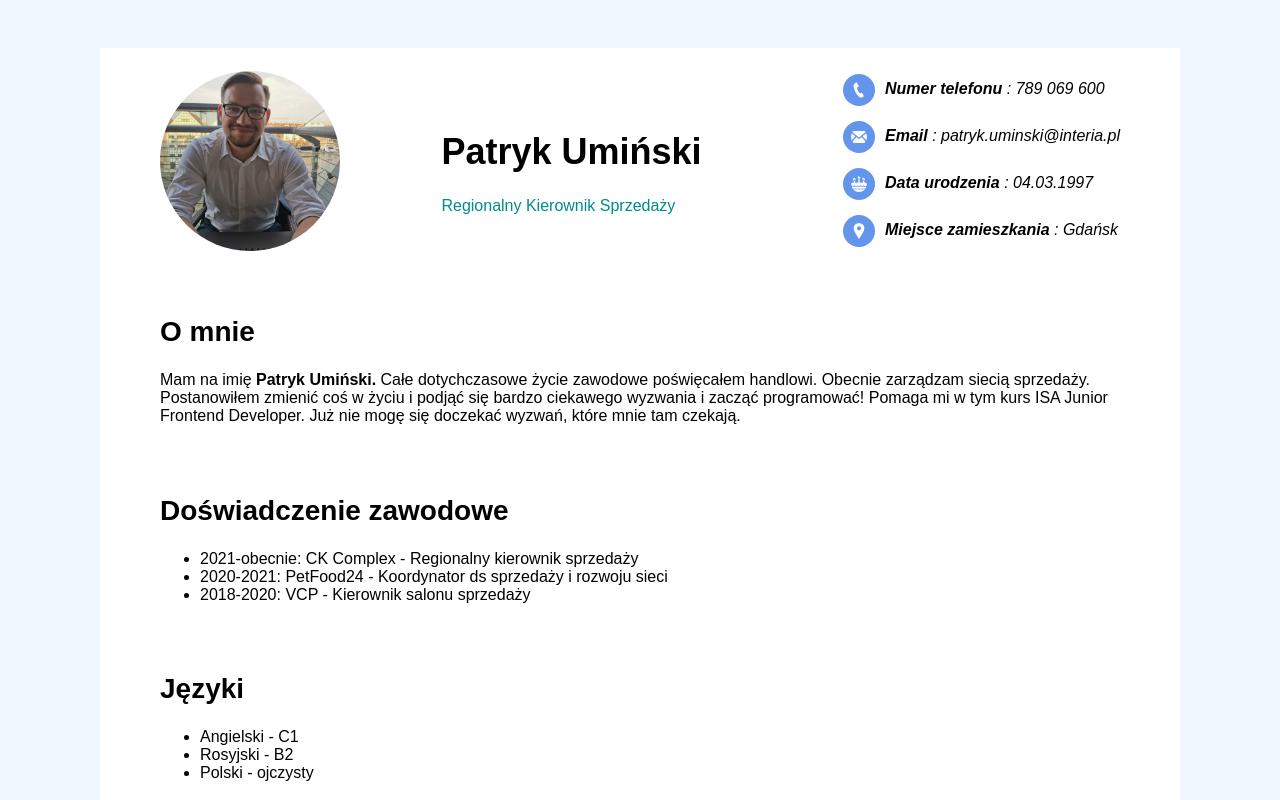
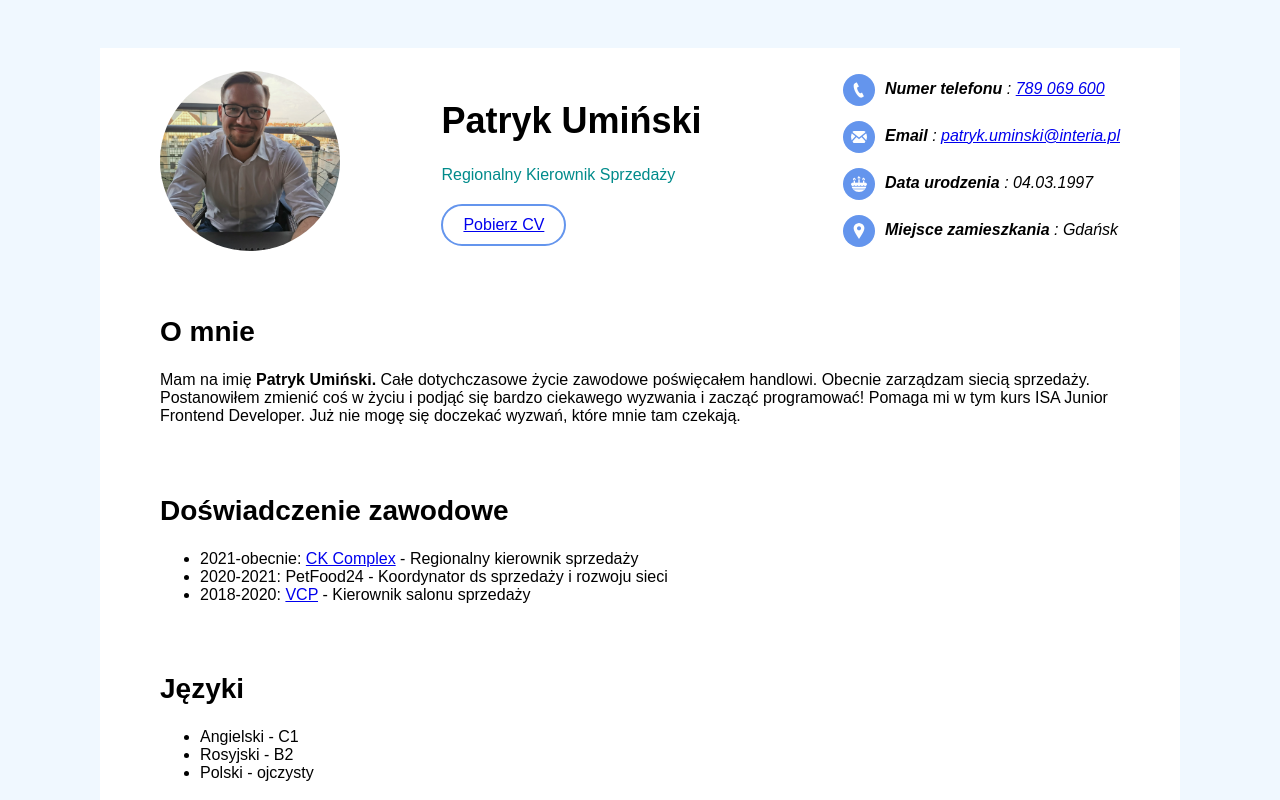
Before and after one commit to PatrykUminski/kurs-html, a plain HTML site: page index.html in a window 1280 px wide. Shown: the top 800 px of the page. Drawn offline with Linux system fonts and the light colour scheme.

Commit message:
Added transision to download

```diff
--- a/index.html
+++ b/index.html
@@ -14,12 +14,17 @@
         <img class="profile-picture circle" src="images/zdjecie.jpg" width="150px" height="150px" />
         <div>
         <h1>Patryk Umiński</h1>
-        <span>Regionalny Kierownik Sprzedaży</span>
+        <div>
+            <span>Regionalny Kierownik Sprzedaży</span>
+        </div>
+        <div class="cv-download-link">
+            <a href="https://store8.gofile.io/download/194b130f-b35a-4a9f-9988-346a01227f85/CV_Patryk_Umi%C5%84ski.pdf">Pobierz CV</a>
+        </div>
         </div>
         <address>
             <ul>
-                <li><img class ="adress-icon circle" src="images/phone.png"/><b>Numer telefonu</b> : 789 069 600</li>
-                <li><img class ="adress-icon circle" src="images/mail.png"/><b>Email</b> : patryk.uminski@interia.pl</li>
+                <li><img class ="adress-icon circle" src="images/phone.png"/><b>Numer telefonu</b> : <a href="tel:789 069 600">789 069 600</a></li>
+                <li><img class ="adress-icon circle" src="images/mail.png"/><b>Email</b> : <a href="mailto:patryk.uminski@interia.pl">patryk.uminski@interia.pl</a></li>
                 <li><img class ="adress-icon circle" src="images/birthday-cake.png"/><b>Data urodzenia</b> : 04.03.1997</li>
                 <li><img class ="adress-icon circle" src="images/pin.png"/><b>Miejsce zamieszkania</b> : Gdańsk</li>
             </ul>
@@ -40,9 +45,9 @@
         <section>
             <h2>Doświadczenie zawodowe</h2>
             <ul>
-                <li>2021-obecnie: CK Complex - Regionalny kierownik sprzedaży</li>
+                <li>2021-obecnie: <a href="https://www.b2b.ckcomplex.pl">CK Complex</a> - Regionalny kierownik sprzedaży</li>
                 <li>2020-2021: PetFood24 - Koordynator ds sprzedaży i rozwoju sieci</li>
-                <li>2018-2020: VCP - Kierownik salonu sprzedaży</li>
+                <li>2018-2020: <a href="https://www.vapeclubpoland.pl">VCP</a> - Kierownik salonu sprzedaży</li>
             </ul>
         </section>
         <section>
--- a/style.css
+++ b/style.css
@@ -84,3 +84,29 @@ p {
 
     line-height: 1,5;
 }
+
+.cv-download-link {
+    border: 2px solid cornflowerblue;
+    color:black;
+    text-decoration: none;
+    padding: 10px 20px;
+    display:inline-block;
+    margin-top: 20px;
+    border-radius: 26px;
+    transition: background-color 0.5s, color 0.5s;
+}
+
+.cv-download-link:hover {
+    color:white;
+    background-color: cornflowerblue;
+}
+
+.cv-download-link:focus {
+    outline: none;
+    color:white;
+    background-color: cornflowerblue;
+}
+
+.cv-download-link:active {
+    text-decoration: underline;
+}
```
